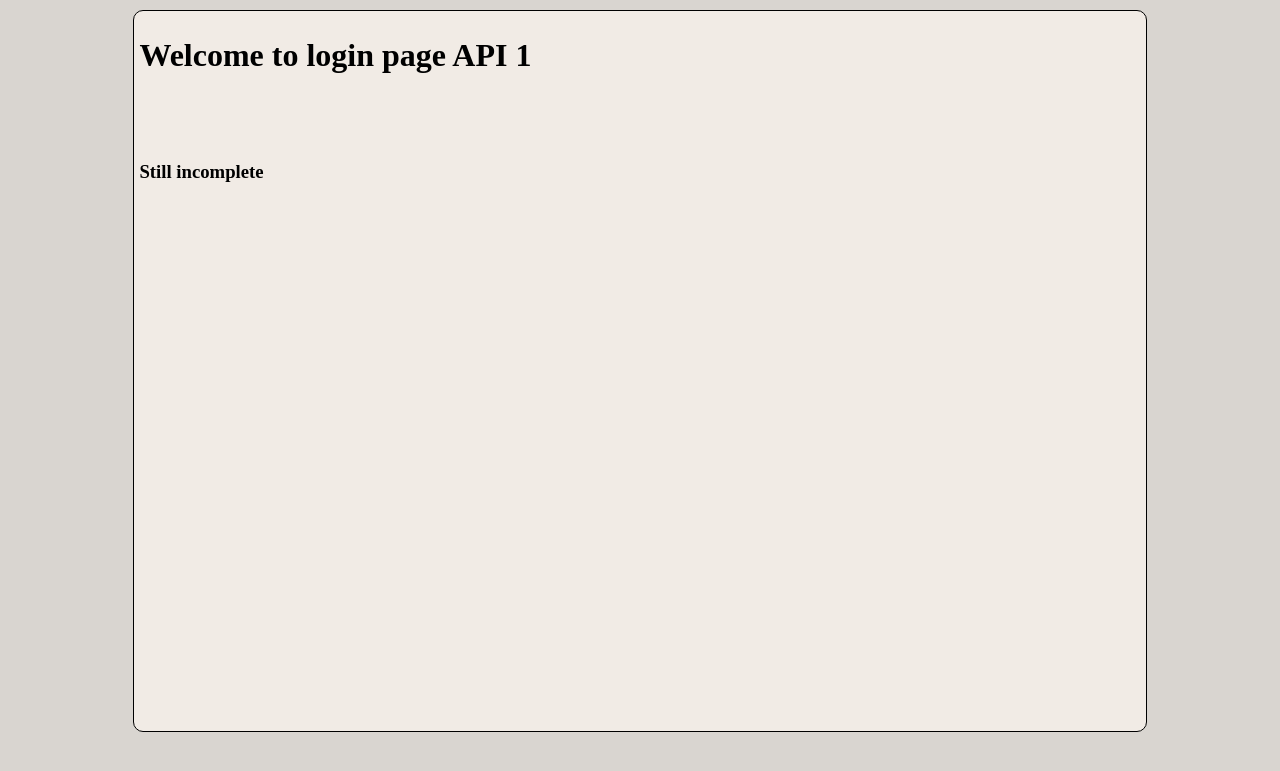
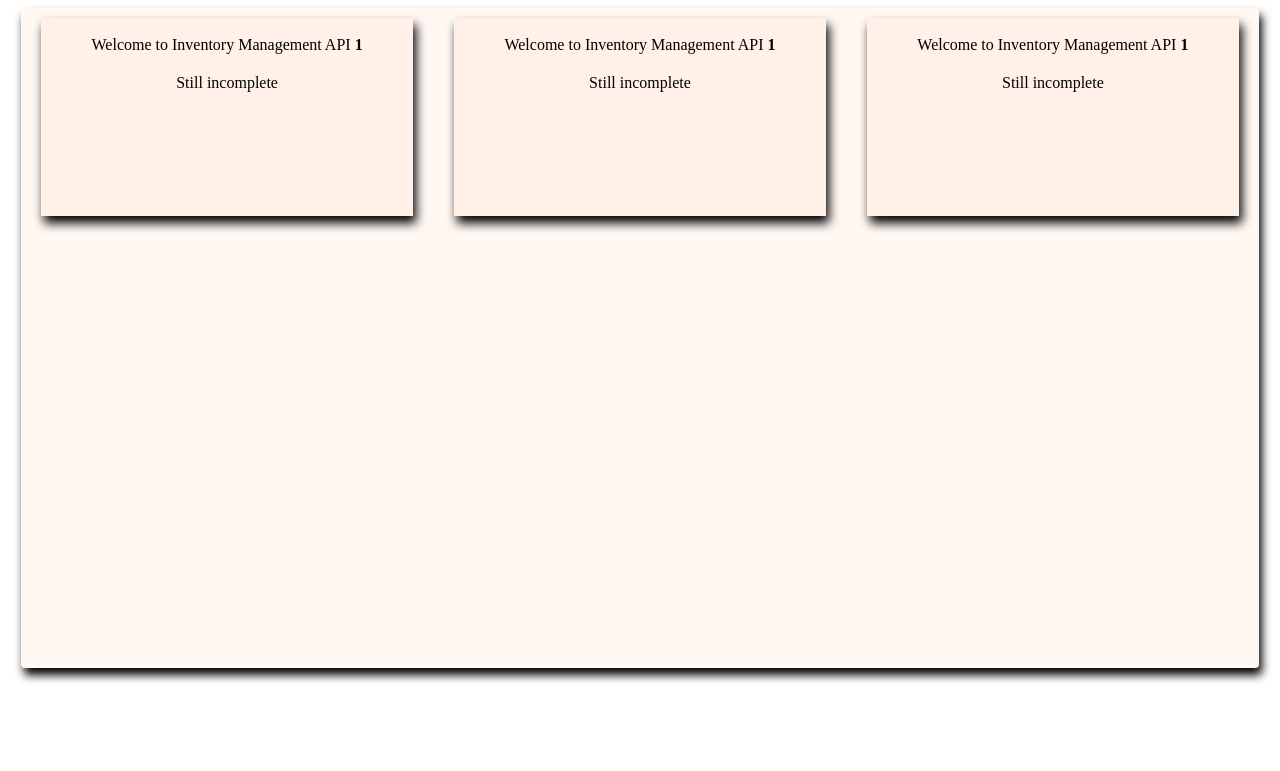
Before and after one commit to viditmhs/inventory-app, a Django app: template user_management/templates/user_management/loginSuccess.html in a window 1280 px wide. Shown: the top 771 px of the page. Run offline with Django 3.2, Linux system fonts and the light colour scheme; the template is opened without the code that fills it: most values are stand-ins (such as "Sample title", 1, 10 or a date in 2020); parts of the project's set-up code (start-up, migrations or seed data) failed here and were passed over.

Commit message:
login is wroking

```diff
--- a/user_management/static/user_management/basic.css
+++ b/user_management/static/user_management/basic.css
@@ -1,17 +1,45 @@
 body {
-    background-color: #D9D5D0;
+    background-color: #FFFFFF;
 }
 
-.frame1{
-width: 80%;
-height: 720px;
+.container{
+width:98%;
+height:660px;
+border-radius: 4px;
+margin: 2px auto;
+display: flex;
+background-color: #FFF8F3;
+box-shadow: 3px 7px 10px 0 #000000;
+}
+.frame1left{
+width: 30%;
+height: 30%;
 margin: 10px auto;
 display: block;
-border:1px solid black;
-border-radius: 10px;
-background-color: #F1EBE5;
+background-color: #FFF1E7;
+float:left;
+box-shadow: 3px 7px 10px 0 #000000;
+}
+.frame1center{
+width: 30%;
+height: 30%;
+margin: 10px auto;
+display: block;
+background-color: #FFF1E7;
+float:center;
+box-shadow: 3px 7px 10px 0 #000000;
+}
+.frame1right{
+width: 30%;
+height: 30%;
+margin: 10px auto;
+display: block;
+background-color: #FFF1E7;
+float:right;
+box-shadow: 3px 7px 10px 0 #000000;
 }
 
 .text{
-padding: 5px;
+padding: 2px;
+text-align: center;
 }
--- a/user_management/templates/user_management/loginPage.html
+++ b/user_management/templates/user_management/loginPage.html
@@ -38,8 +38,7 @@
                 </li>
             </ul>
   		</div>
-
-
+    {% csrf_token %}
 	</body>
 	<!--<body id="mainLocation">
 		<span> Login Id </span>
--- a/user_management/templates/user_management/loginSuccess.html
+++ b/user_management/templates/user_management/loginSuccess.html
@@ -6,9 +6,19 @@
 		<title> Login Success </title>
 	</head>
 	<body>
-        <div class="frame1">
-            <h1 class="text"> Welcome to login page API {{user_login_id}} </h1><br/><br/>
-            <h3 class="text"> Still incomplete </h3>
+    <div class="container">
+        <div class="frame1left">
+            <p class="text"> Welcome to Inventory Management API <strong>{{user_login_id}}</strong> </p>
+            <p class="text"> Still incomplete </p>
         </div>
+        <div class="frame1center">
+            <p class="text"> Welcome to Inventory Management API <strong>{{user_login_id}}</strong> </p>
+            <p class="text"> Still incomplete </p>
+        </div>
+        <div class="frame1right">
+            <p class="text"> Welcome to Inventory Management API <strong>{{user_login_id}}</strong> </p>
+            <p class="text"> Still incomplete </p>
+        </div>
+    </div>
 	</body>
 </html>
--- a/user_management/templates/user_management/loginUnsuccess.html
+++ b/user_management/templates/user_management/loginUnsuccess.html
@@ -6,9 +6,9 @@
 		<title> Login Un-Success </title>
 	</head>
 	<body>
-        <div class="frame1">
-            <h1 class="text"> Incorrect password for {{user_login_id}} </h1><br/><br/>
-            <h3 class="text"> Still incomplete </h3>
+        <div class="frame1left">
+            <p class="text"> Incorrect password for <strong>{{user_login_id}}</strong> </p>
+            <p class="text"><a href="{{ SITE_URL }}/user_management"> Go back </a></p>
         </div>
 	</body>
 </html>
--- a/user_management/templates/user_management/loginfailed.html
+++ b/user_management/templates/user_management/loginfailed.html
@@ -6,9 +6,9 @@
 		<title> Cannot login </title>
 	</head>
 	<body>
-        <div class="frame1">
-            <h1 class="text"> No user with login-id {{user_login_id}} </h1><br/><br/>
-            <h3 class="text"> Still incomplete </h3>
+        <div class="frame1left">
+            <p class="text"> No user as <strong>{{user_login_id}}</strong> </p>
+            <p class="text"><a href="{{ SITE_URL }}/user_management"> Go back </a></p>
         </div>
 	</body>
 </html>
```
Also changed, not shown: user_management/dbService.py (added, +12 -0 lines), user_management/models.py (+17 -0 lines), user_management/views.py (+9 -3 lines), inventory/settings.py (line endings or trailing spaces).
